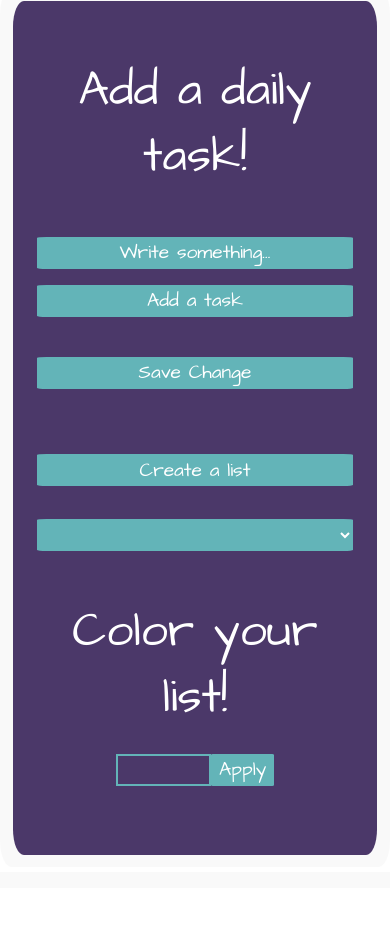
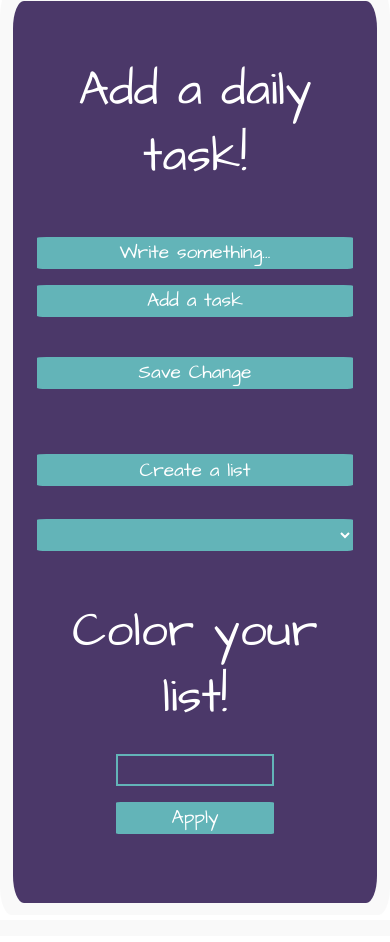
Before and after one commit to SvetozarMiskovic/todoApp, a website: page index.html in a window 390 px wide. Shown: the part 555-1497 px from the top of the page. Before the commit the page ends 1459 px from the top, so only its background shows below. Drawn offline with nearby package versions, Linux system fonts and the light colour scheme.

Commit message:
mobile friendly adjusting

```diff
--- a/style.css
+++ b/style.css
@@ -357,6 +357,7 @@ input[type='color'] {
   input[type='submit'],
   input[type='text'],
   button[type='button'],
+  input[type='color'],
   select {
     width: 100%;
   }
@@ -372,4 +373,9 @@ input[type='color'] {
   label[for='todoTask'] {
     margin: 2rem 0;
   }
+  .cab {
+    display: flex;
+    flex-direction: column;
+    gap: 1rem;
+  }
 }
```
